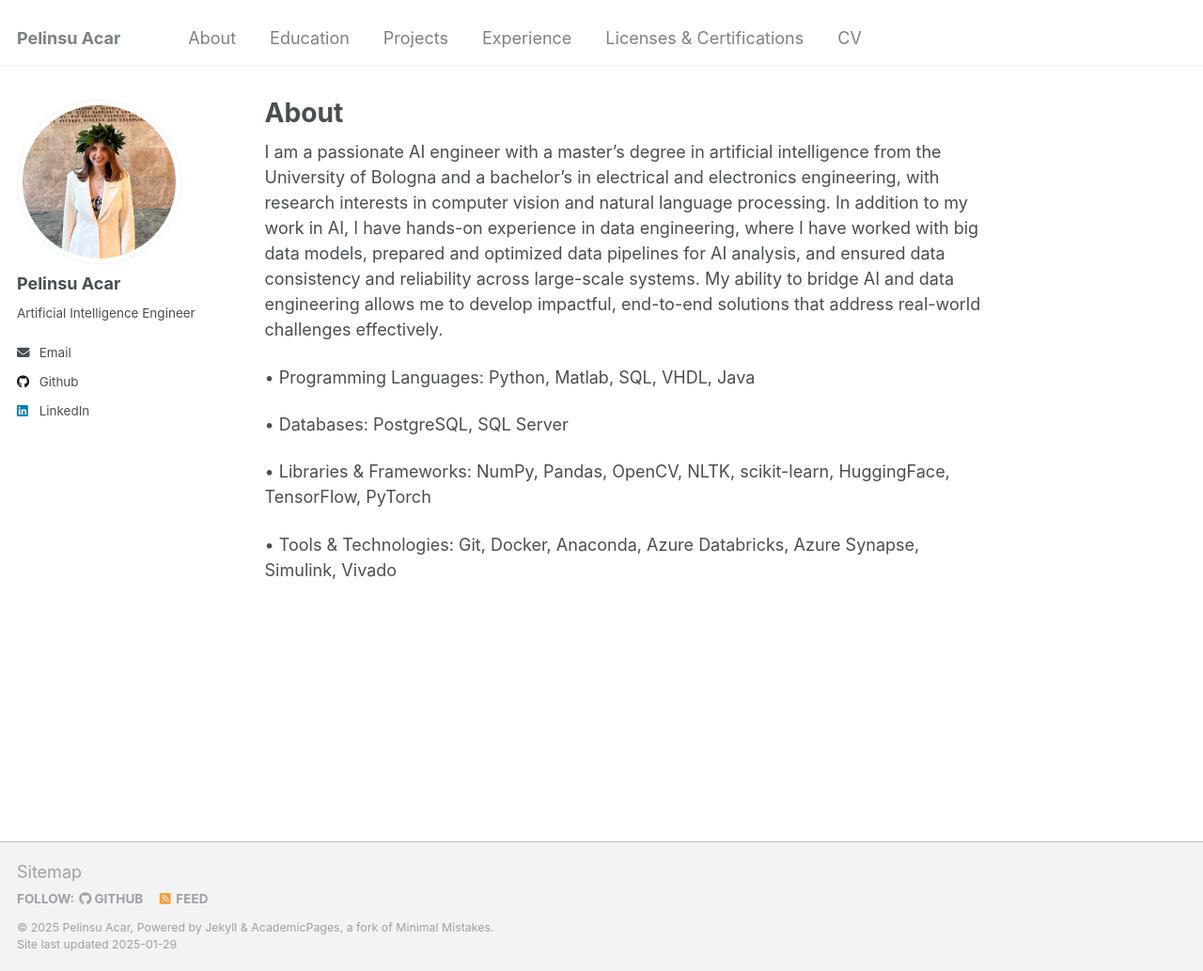
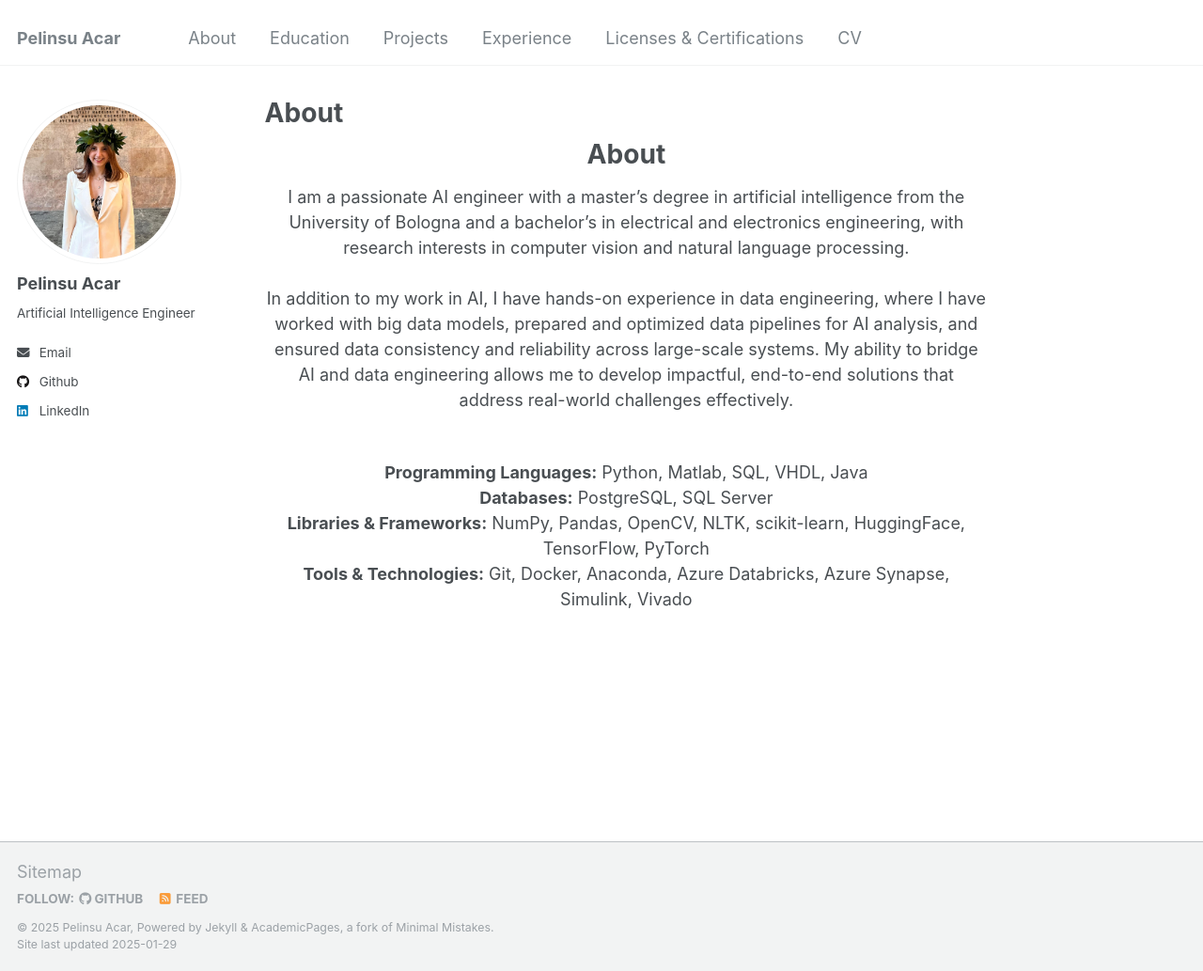
Before and after one commit to pelinsuacar/pelinsuacar.github.io, a Jekyll site: the page built from _pages/about.md, in a window 1280 px wide and 1033 px high. Shown: the whole window at 94% size. Built offline with Jekyll 4.4.1, drawn with Linux system fonts in a browser that asks for light colours.

Commit message:
Update about.md

```diff
--- a/_pages/about.md
+++ b/_pages/about.md
@@ -8,13 +8,24 @@ redirect_from:
   - /about.html
 ---
 
-I am a passionate AI engineer with a master’s degree in artificial intelligence from the University of Bologna and a bachelor’s in electrical and electronics engineering, with research interests in computer vision and natural language processing.
-In addition to my work in AI, I have hands-on experience in data engineering, where I have worked with big data models, prepared and optimized data pipelines for AI analysis, and ensured data consistency and reliability across large-scale systems. My ability to bridge AI and data engineering allows me to develop impactful, end-to-end solutions that address real-world challenges effectively.
+<div align="center">
+  <h1>About</h1>
+</div>
 
-•  Programming Languages: Python, Matlab, SQL, VHDL, Java
+<div align="center">
+  I am a passionate AI engineer with a master’s degree in artificial intelligence from the University of Bologna and a bachelor’s in electrical and electronics engineering, with research interests in computer vision and natural language processing.
+  <br><br>
+  In addition to my work in AI, I have hands-on experience in data engineering, where I have worked with big data models, prepared and optimized data pipelines for AI analysis, and ensured data consistency and reliability across large-scale systems. My ability to bridge AI and data engineering allows me to develop impactful, end-to-end solutions that address real-world challenges effectively.
+</div>
 
-•  Databases: PostgreSQL, SQL Server
+<br>
 
-•  Libraries & Frameworks: NumPy, Pandas, OpenCV, NLTK, scikit-learn, HuggingFace, TensorFlow, PyTorch
-
-•  Tools & Technologies: Git, Docker, Anaconda, Azure Databricks, Azure Synapse, Simulink, Vivado
+<div align="center">
+  <strong>Programming Languages:</strong> Python, Matlab, SQL, VHDL, Java
+  <br>
+  <strong>Databases:</strong> PostgreSQL, SQL Server
+  <br>
+  <strong>Libraries & Frameworks:</strong> NumPy, Pandas, OpenCV, NLTK, scikit-learn, HuggingFace, TensorFlow, PyTorch
+  <br>
+  <strong>Tools & Technologies:</strong> Git, Docker, Anaconda, Azure Databricks, Azure Synapse, Simulink, Vivado
+</div>
```
